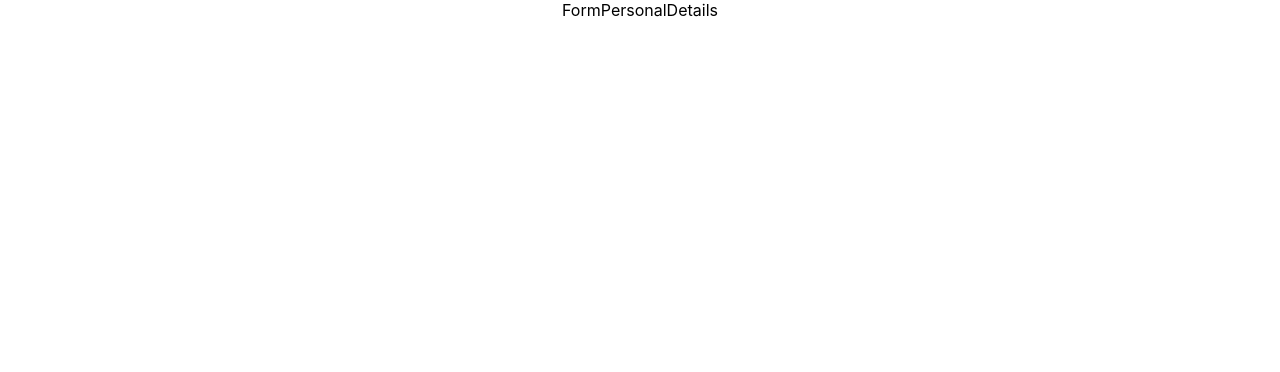
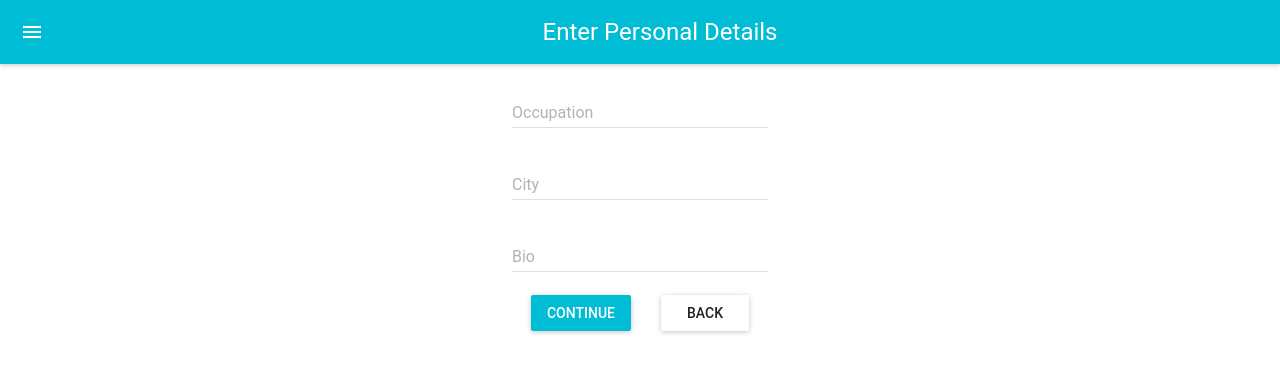
Before and after one commit to jtkp66/react_multi_step_form, a React (Create React App) app: page / in a window 1280 px wide. Both pictures are taken after a click on the button "CONTINUE". Shown: the top 372 px of the page. Built offline with nearby package versions, Linux system fonts and the light colour scheme.

Commit message:
added Personal details form

```diff
--- a/src/components/FormPersonalDetails.js
+++ b/src/components/FormPersonalDetails.js
@@ -0,0 +1,70 @@
+import React, { Component } from 'react';
+import MuiThemeProvider from 'material-ui/styles/MuiThemeProvider';
+import AppBar from 'material-ui/AppBar';
+import TextField from 'material-ui/TextField';
+import RaisedButton from 'material-ui/RaisedButton';
+
+export class FormPersonalDetails extends Component {
+    continue = e => {
+        e.preventDefault();
+        this.props.nextStep();
+    }
+
+    back = e => {
+        e.preventDefault();
+        this.props.prevStep();
+    }
+
+    render() {
+        const { values, handleChange } = this.props;
+
+        return (
+            <MuiThemeProvider>
+                <React.Fragment>
+                    <AppBar title="Enter Personal Details" />
+                    <TextField
+                        hintText="Enter Your Occupation"
+                        floatingLabelText="Occupation"
+                        onChange={handleChange('occupation')}
+                        defaultValue={values.occupation}
+                    />
+                    <br />
+                    <TextField
+                        hintText="Enter Your City"
+                        floatingLabelText="City"
+                        onChange={handleChange('city')}
+                        defaultValue={values.city}
+                    />
+                    <br />
+                    <TextField
+                        hintText="Enter Your Bio"
+                        floatingLabelText="Bio"
+                        onChange={handleChange('bio')}
+                        defaultValue={values.bio}
+                    />
+                    <br />
+                    <RaisedButton
+                    label="Continue"
+                    primary={true}
+                    style={styles.button}
+                    onClick={this.continue}
+                    />
+                    <RaisedButton
+                    label="Back"
+                    primary={false}
+                    style={styles.button}
+                    onClick={this.back}
+                    />
+                </React.Fragment>
+            </MuiThemeProvider>
+        );
+    }
+}
+
+const styles = {
+    button: {
+        margin: 15
+    }
+}
+
+export default FormPersonalDetails;
--- a/src/components/UserForm.js
+++ b/src/components/UserForm.js
@@ -1,5 +1,8 @@
 import React, { Component } from "react";
 import FormUserDetails from './FormUserDetails';
+import FormPersonalDetails from './FormPersonalDetails';
+import Confirm from './Confirm';
+import Success from './Success';
 
 export class UserForm extends Component {
   state = {
@@ -48,11 +51,24 @@
           />
         );
       case 2:
-        return <hi>FormPersonalDetails</hi>;
+      return (
+          <FormPersonalDetails
+            nextStep={this.nextStep}
+            prevStep={this.prevStep}
+            handleChange={this.handleChange}
+            values={values}
+          />
+      );
       case 3:
-        return <h1>Confirm</h1>;
+      return (
+        <Confirm
+          nextStep={this.nextStep}
+          prevStep={this.prevStep}
+          values={values}
+        />
+    );
       case 4:
-        return <h1>Success</h1>;
+        return <Success />
         default:
     }
   }
```
